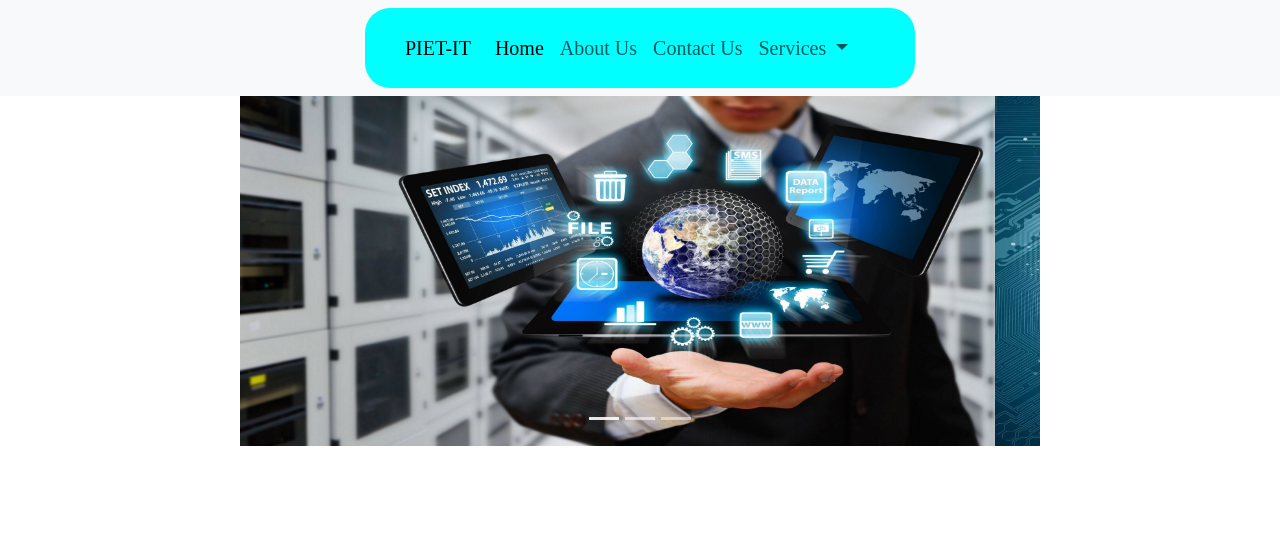
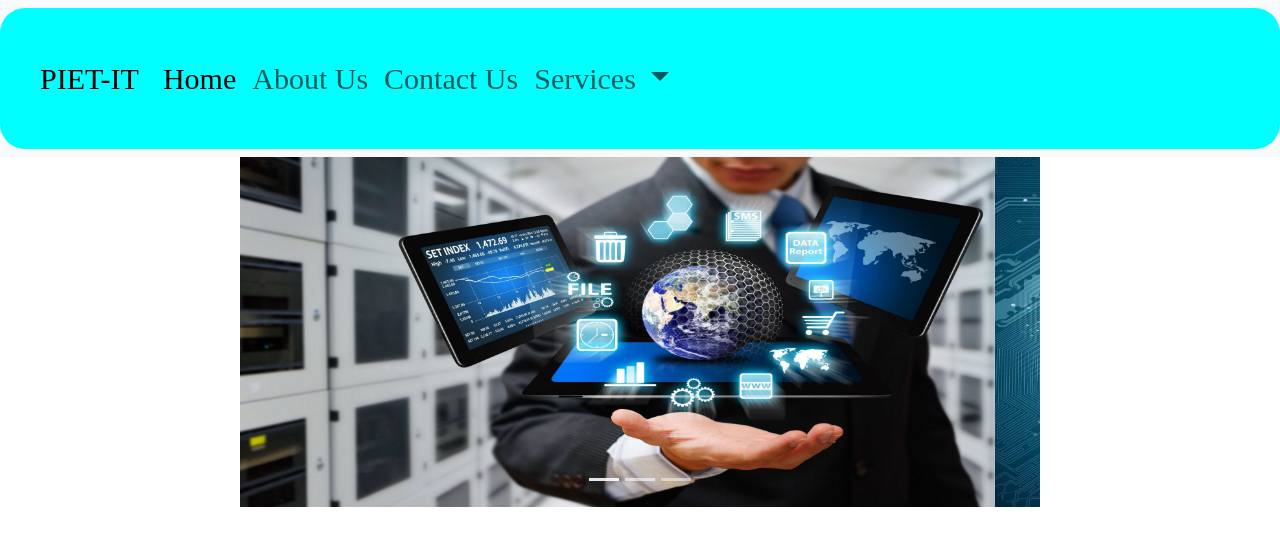
Before and after one commit to shuklashaleen114/PIET-IT, a plain HTML site: page index.html in a window 1280 px wide. Drawn offline with nearby package versions, Linux system fonts and the light colour scheme.

Commit message:
Add files via upload

```diff
--- a/index.html
+++ b/index.html
@@ -11,10 +11,10 @@
 </head>
 
 <body>
-  <nav class="navbar navbar-expand-lg bg-body-tertiary">
+  <nav class="navbar navbar-expand-lg bg-body-tertiary" style="height: auto; width: 100%;z-index: 1;">
     <div class="container-fluid"
-      style="background-color: aqua; width: 550px;height: 70px;font-size: 20px; font-family: 'Times New Roman'; padding: 40px; border-radius: 25px;">
-      <a class="navbar-brand" href="index.html">PIET-IT</a>
+      style="background-color: aqua; font-size: 30px; font-family: 'Times New Roman'; padding: 40px; border-radius: 25px; width: 100%; height: auto;">
+      <a class="navbar-brand" href="index.html" style="font-size: 30px;">PIET-IT</a>
       <button class="navbar-toggler" type="button" data-bs-toggle="collapse" data-bs-target="#navbarNavDropdown"
         aria-controls="navbarNavDropdown" aria-expanded="false" aria-label="Toggle navigation">
         <span class="navbar-toggler-icon"></span>
```
